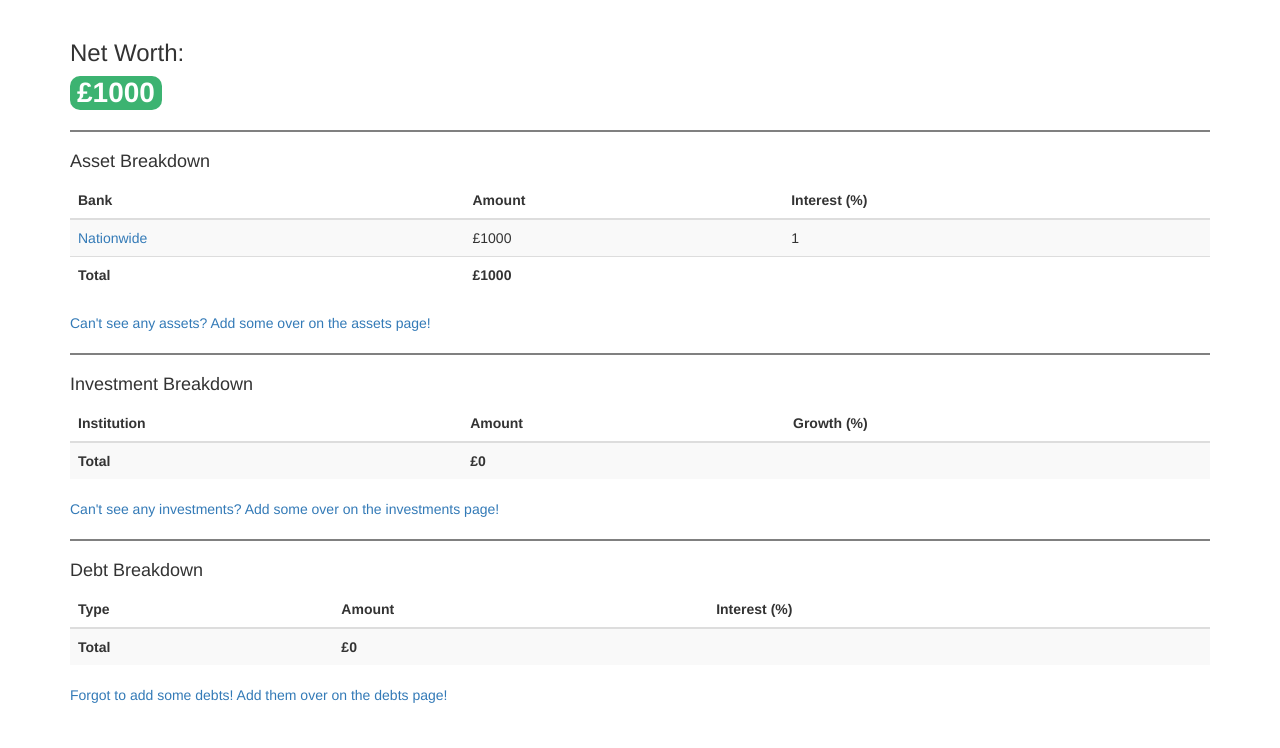
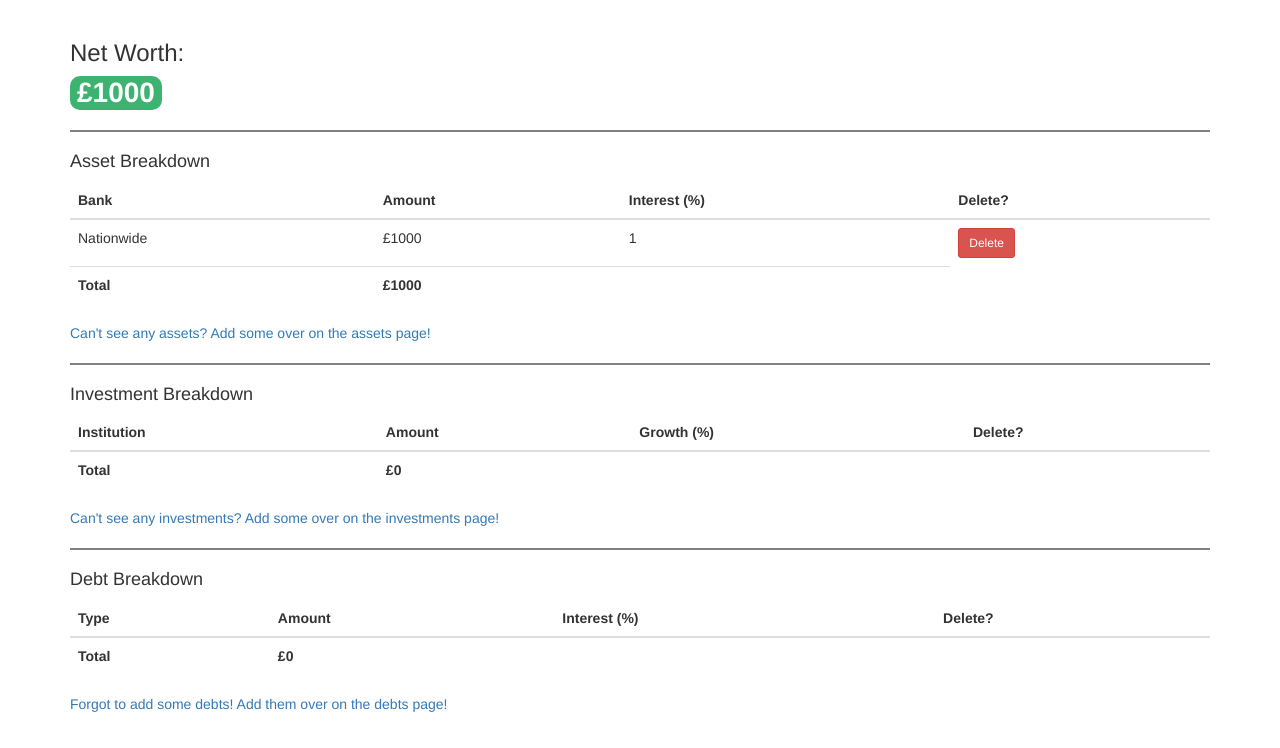
Before and after one commit to jagraj28/PersonalFinance, a Flask app: page /account in a window 1280 px wide. Shown: the part 52-800 px from the top of the page. Run offline with Flask 2, Linux system fonts and the light colour scheme; data comes from the database, SQL or seed files in the repository; both versions use the stored data as it was after the commit; data that the repository does not hold is empty; some libraries are stand-ins or nearby versions.

Commit message:
v3.1
Created delete button

```diff
--- a/templates/account.html
+++ b/templates/account.html
@@ -18,20 +18,24 @@
     <hr style="height:2px;border-width:0;color:gray;background-color:gray">
 
     <h4>Asset Breakdown</h4>
-        <table class="table table-striped">
+        <table class="table">
             <thead>
             <tr>
                 <th>Bank</th>
                 <th>Amount</th>
                 <th>Interest (%)</th>
+                <th>Delete?</th>
             </tr>
             </thead>
             <tbody>
             {% for asset in form_1 %}
             <tr>
-                <td> <a href="{{ url_for('delete_asset', asset_id=asset.id) }}">{{ asset.bank }}</td>
+                <td>{{ asset.bank }}</td>
                 <td>£{{ asset.amount }}</td>
                 <td>{{ asset.interest }}</td>
+                <td>
+                    <a type='submit' class='btn btn-danger btn-sm' href="{{ url_for('delete_asset', asset_id=asset.id) }}">Delete</a>
+                </td>
             </tr>
             {% endfor %}
 
@@ -46,20 +50,24 @@
     <hr style="height:2px;border-width:0;color:gray;background-color:gray">
 
     <h4>Investment Breakdown</h4>
-    <table class="table table-striped">
+    <table class="table">
         <thead>
         <tr>
             <th>Institution</th>
             <th>Amount</th>
             <th>Growth (%)</th>
+            <th>Delete?</th>
         </tr>
         </thead>
         <tbody>
         {% for investment in form_2 %}
         <tr>
-            <td> <a href="{{ url_for('delete_investment', investment_id=investment.id) }}">{{ investment.institution }}</td>
+            <td>{{ investment.institution }}</td>
             <td>£{{ investment.amount }}</td>
             <td>{{ investment.growth }}</td>
+            <td>
+                <a type='submit' class='btn btn-danger btn-sm' href="{{ url_for('delete_investment', investment_id=investment.id) }}">Delete</a>
+            </td>
         </tr>
         {% endfor %}
         <tr>
@@ -73,20 +81,24 @@
     <hr style="height:2px;border-width:0;color:gray;background-color:gray">
 
     <h4>Debt Breakdown</h4>
-        <table class="table table-striped">
+        <table class="table">
             <thead>
             <tr>
                 <th>Type</th>
                 <th>Amount</th>
                 <th>Interest (%)</th>
+                <th>Delete?</th>
             </tr>
             </thead>
             <tbody>
                 {% for debt in form_3 %}
                 <tr>
-                    <td> <a href="{{ url_for('delete_debt', debt_id=debt.id) }}">{{ debt.debt_type }}</td>
+                    <td>{{ debt.debt_type }}</td>
                     <td>£{{ debt.amount }}</td>
                     <td>{{ debt.interest }}</td>
+                    <td>
+                        <a type='submit' class='btn btn-danger btn-sm' href="{{ url_for('delete_debt', debt_id=debt.id) }}">Delete</a>
+                    </td>
                 </tr>
                 {% endfor %}
                 <tr>
```
Also changed, not shown: site.db.
